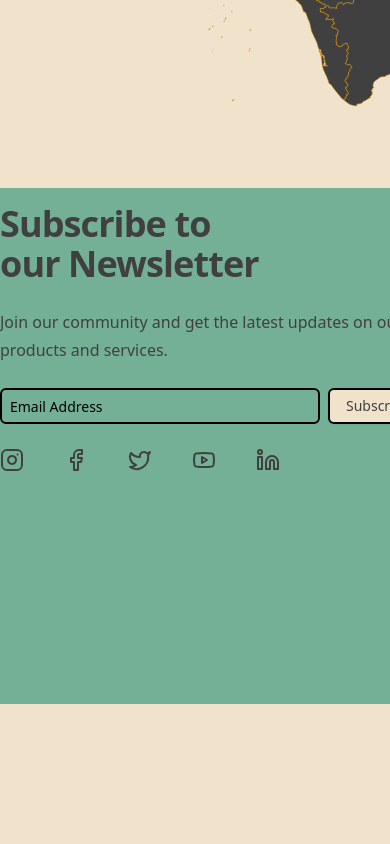
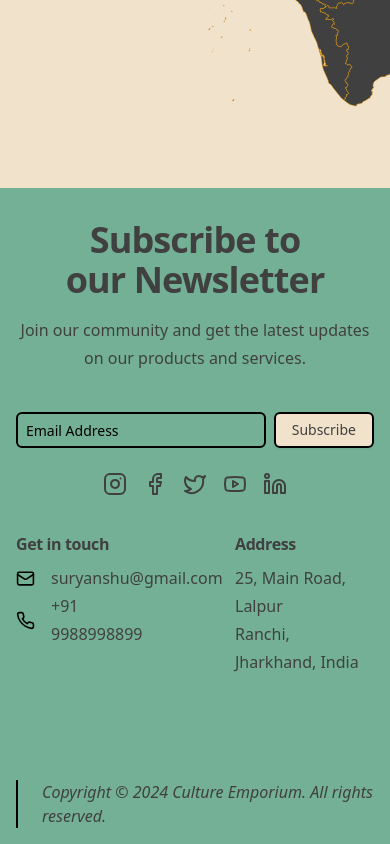
Before and after one commit to x20surya/Rkr-SIH24, a React (Vite) app in the folder client-web/: page /region in a window 390 px wide. Shown: the part 883-1727 px from the top of the page. Before the commit the page ends 1587 px from the top, so only its background shows below. Built offline with nearby package versions, Linux system fonts and the light colour scheme.

Commit message:
pushing now

```diff
--- a/client-web/src/components/shared/Footer.jsx
+++ b/client-web/src/components/shared/Footer.jsx
@@ -4,23 +4,24 @@ import { Mail } from "lucide-react";
 import { Phone } from "lucide-react";
 import { FacebookIcon, InstagramIcon, LinkedinIcon, TwitterIcon, YoutubeIcon } from "lucide-react";
 import { Map } from "lucide-react";
+import { cn } from "@/lib/utils";
 const Footer = () => {
     return(
 
 
 
 
-    <div className="flex justify-around bg-primary">
-         <div className="flex-item mt-4">
-         <h1 className="scroll-m-20 text-4xl font-extrabold tracking-tight lg:text-5xl">
+    <div className={cn("flex flex-col md:flex-row justify-around bg-primary p-4")}>
+         <div className="flex-item mt-4 text-center md:text-left">
+         <h1 className="scroll-m-20 text-4xl md:text-4xl font-extrabold tracking-tight lg:text-5xl">
       Subscribe to <br></br>our Newsletter
     </h1>
 
-    <p className="leading-7 [&:not(:first-child)]:mt-6">
+    <p className="leading-7 mt-4 md:mt-6">
      Join our community and get the latest updates on our products and services.
     </p>
     <br></br>
-    <div className="flex items-center">
+    <div className="flex items-center justify-center md:justify-start mt-4">
         <Input
             placeholder="Email Address"
             type="email"
@@ -28,7 +29,7 @@ const Footer = () => {
         />
         <Button variant="outline"className="border-2 border-black ml-2">Subscribe</Button>
     </div>
-    <div className="flex items-center mt-6 mb-5 gap-10" >
+    <div className="flex items-center mt-6 mb-5 gap-4 md:gap-10 justify-center md:justify-start" >
 <InstagramIcon size={24} />
 <FacebookIcon size={24} />
 <TwitterIcon size={24} />
```
